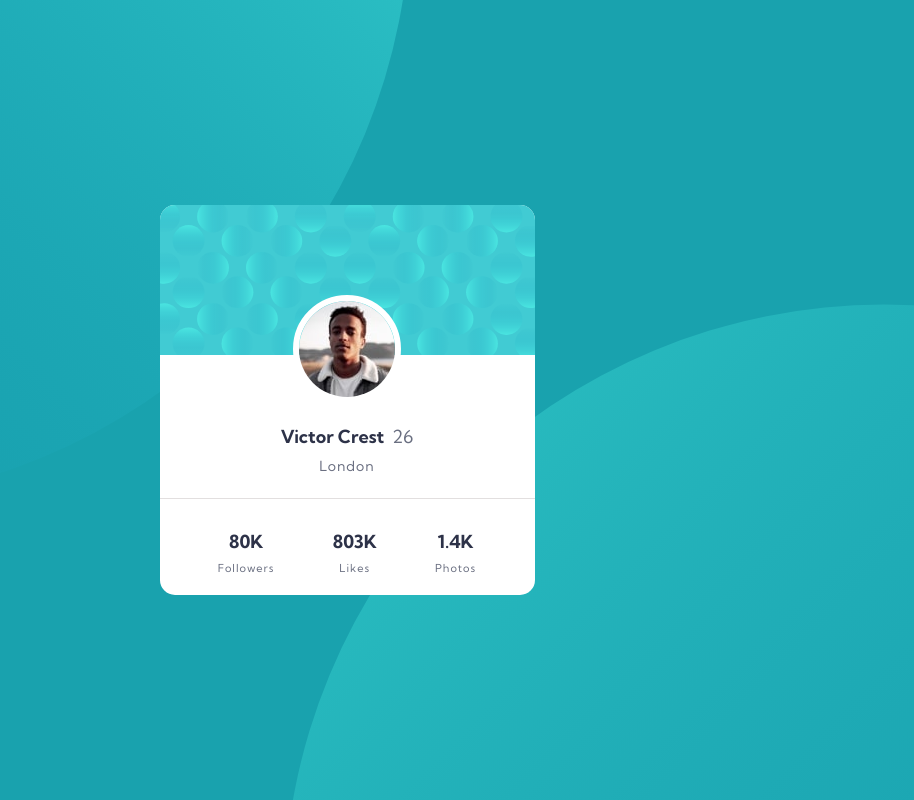
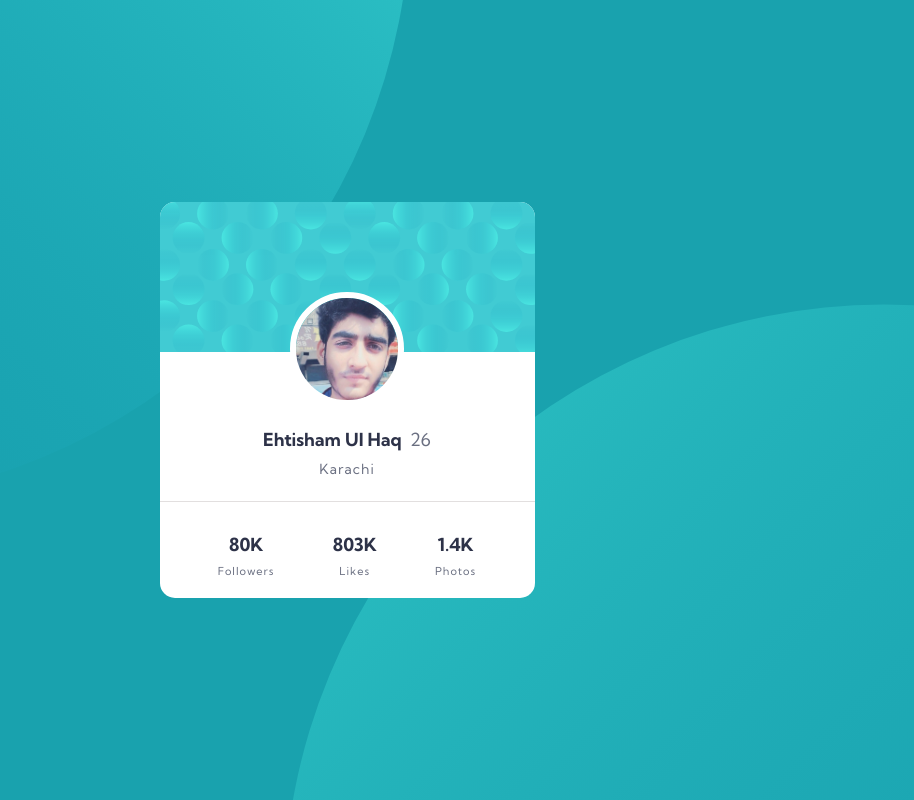
Before and after one commit to ehtishamdot/Profile_card, a plain HTML site: page index.html in a window 1280 px wide. Shown: the whole page, without its empty margins (293-1207 px from the left). Drawn offline with Linux system fonts and the light colour scheme.

Commit message:
profile changed

```diff
--- a/index.html
+++ b/index.html
@@ -22,9 +22,9 @@
       <div class="container">
         <div class="box1">
             <img src="/Profile_card/images/bg-pattern-card.svg" class="container_top_background_img" alt="">
-            <img src="/Profile_card/images/image-victor.jpg" class="container_top_profile_img" alt="">
-            <h3>Victor Crest &nbsp;<span>26</span></h3>
-            <p>London</p>
+            <img src="/Profile_card/images/image-ahti.jpg" class="container_top_profile_img" alt="">
+            <h3>Ehtisham Ul Haq &nbsp;<span>26</span></h3>
+            <p>Karachi</p>
         </div>
         <div class="box2">
          <div class="followers_count box">
--- a/styles/design.css
+++ b/styles/design.css
@@ -39,6 +39,7 @@ main{
     margin-top: -4rem;
     border-radius: 50%;
     border: 6px solid white;
+    width: 27%;
 }
 
 .box1{
```
Also changed, not shown: images/image-ahti.jpg (added), images/image-victor.jpg (deleted).
